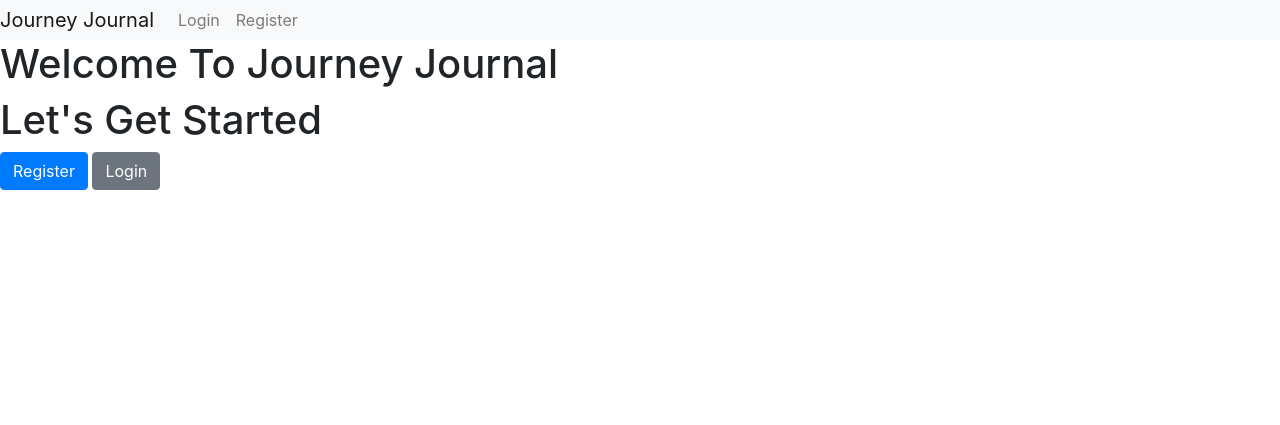
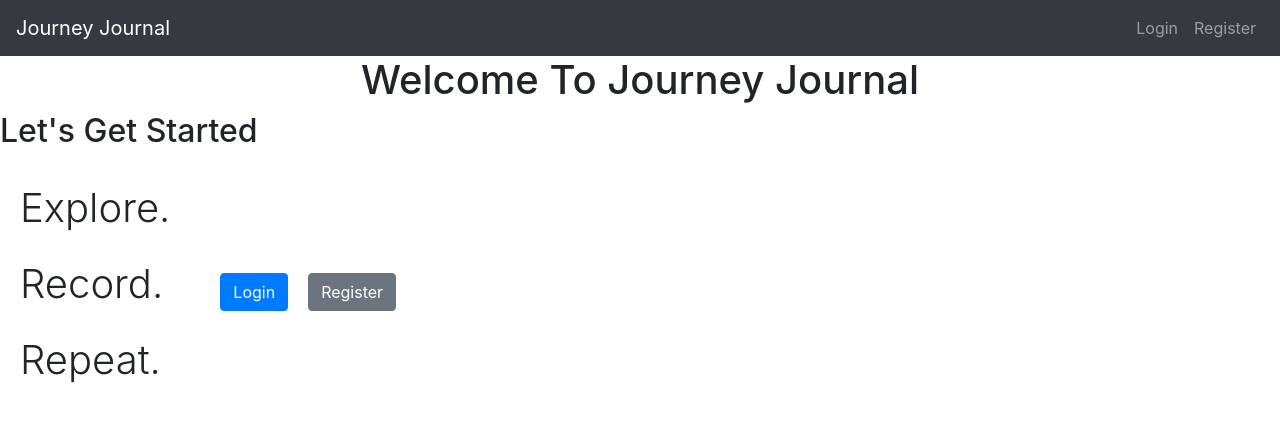
Before and after one commit to amazoradi/Journey-Journal, a Django app: page /Journal in a window 1280 px wide. Shown: the top 425 px of the page. Run offline with Django 3.2, Linux system fonts and the light colour scheme; some libraries are stand-ins or nearby versions.

Commit message:
CRUD working, all information display how I want, styling updated

```diff
--- a/Journal/static/Journal/index.css
+++ b/Journal/static/Journal/index.css
@@ -47,3 +47,23 @@ button a:hover {
     padding-left: 10px;
     padding-top: 10px;
 }
+
+.title{
+    text-align: center;
+}
+.moto {
+    font-size: 2.5rem;
+    font-weight: 350;
+    margin-left: 50px;
+    margin-top: 50px;
+}
+
+.not_loged{
+    display: flex;
+    align-items: center;
+    /* justify-content: center; */
+}
+
+.not_loged div{
+    margin: 20px 20px;
+}
--- a/Journal/templates/entry_list.html
+++ b/Journal/templates/entry_list.html
@@ -4,7 +4,7 @@
 {% block content %}
 
 {% if entry_list %}
-<h2>{{user.username}}'s Journey Journal </h2>
+<h2 class="title">{{user.username}}'s Journey Journal </h2>
 {% for entry in entry_list %}
 <div class='entry_div'>
     <div class="entry_heading">
--- a/Journal/templates/index.html
+++ b/Journal/templates/index.html
@@ -21,16 +21,26 @@
 
     {% block content %}
     {% if user.is_authenticated %}
-    <h1>Welcome To Journey Journal {{ user.username}}!</h1>
-    <p>Explore.</p>
-    <p>Record.</p>
-    <p> Repeat.</p>
+    <h1 class='title'>Welcome To Journey Journal {{ user.username}}!</h1>
+    <div class='moto'>
+        <p>Explore.</p>
+        <p>Record.</p>
+        <p>Repeat.</p>
+    </div>
     {% else %}
-    <h1>Welcome To Journey Journal</h1>
-    <h1>Let's Get Started</h1>
-
-    <button class="btn btn-primary"><a href="{% url 'Journal:register' %}">Register</a></button>
-    <button class="btn btn-secondary"><a href="{% url 'Journal:login' %}">Login</a></button>
+    <h1 class="title">Welcome To Journey Journal</h1>
+    <h2>Let's Get Started</h2>
+    <div class='not_loged'>
+        <div class='moto'>
+            <p>Explore.</p>
+            <p>Record.</p>
+            <p>Repeat.</p>
+        </div>
+        <div class="list_buttons">
+            <button class="btn btn-primary"><a href="{% url 'Journal:login' %}">Login</a></button>
+            <button class="btn btn-secondary"><a href="{% url 'Journal:register' %}">Register</a></button>
+        </div>
+    </div>
 
     {% endif %}
 
--- a/Journal/templates/nav.html
+++ b/Journal/templates/nav.html
@@ -3,30 +3,40 @@
 <!-- Basic block for navbar -->
 {% block nav %}
 {% if user.is_authenticated %}
-<nav class="=navbar navbar-expand-lg navbar-light bg-light nav_flex">
-
-    <ul class="navbar-nav nav_flex">
+<nav class="navbar navbar-expand-lg navbar-dark bg-dark nav_flex">
+    <div class="navbar-collapse collapse w-100 order-1 order-md-0 dual-collapse2">
+        <ul class="navbar-nav mr-auto">
             <li>
                 <a class="navbar-brand" href="{% url 'Journal:landing_page' %}">Journey Journal</a>
             </li>
             <li class="nav-item">
-            <a class="nav-link" href="{% url 'Journal:entry' user.id %}">Write</a>
+                <a class="nav-link" href="{% url 'Journal:entry' user.id %}">Entry</a>
             </li>
             <li class="nav-item">
-            <a class="nav-link" href="{% url 'Journal:entry_list' user.id %}">View</a>
+                <a class="nav-link" href="{% url 'Journal:entry_list' user.id %}">View Journal</a>
             </li>
+    </div>
+    <div class="navbar-collapse collapse w-100 order-3 dual-collapse2">
+        <ul class="navbar-nav ml-auto">
             <li class="nav-item">
                 <a class="nav-link" href="{% url 'Journal:logout' %}">Logout</a>
             </li>
+        </ul>
+    </div>
 </nav>
 
 {% else %}
-<nav class="=navbar navbar-expand-lg navbar-light bg-light nav_flex">
+<nav class="navbar navbar-expand-lg navbar-dark bg-dark nav_flex">
+    <div class="navbar-collapse collapse w-100 order-1 order-md-0 dual-collapse2">
+        <ul class="navbar-nav mr-auto">
 
-    <ul class="navbar-nav nav_flex">
             <li>
                 <a class="navbar-brand" href="{% url 'Journal:landing_page' %}">Journey Journal</a>
             </li>
+        </ul>
+    </div>
+    <div class="navbar-collapse collapse w-100 order-3 dual-collapse2">
+        <ul class="navbar-nav ml-auto">
             <li class="nav-item">
                 <a class="nav-link" href="{% url 'Journal:login' %}">Login</a>
             </li>
@@ -35,6 +45,7 @@
             </li>
         </ul>
     </div>
+    </div>
 </nav>
 {% endif %}
 
```
Also changed, not shown: Journal/views/entry_views.py (+10 -2 lines). Lines whose indentation alone changed are shown as unchanged.
